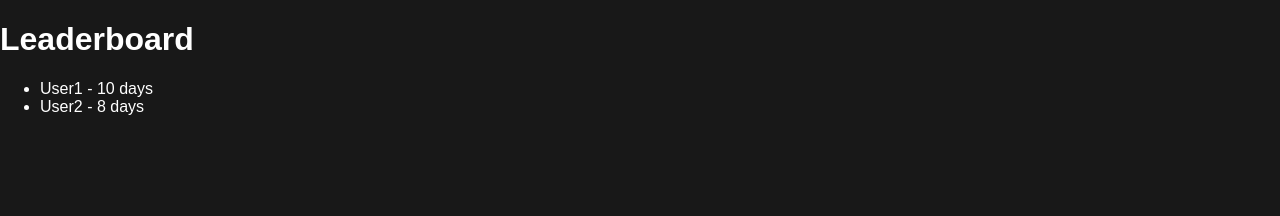
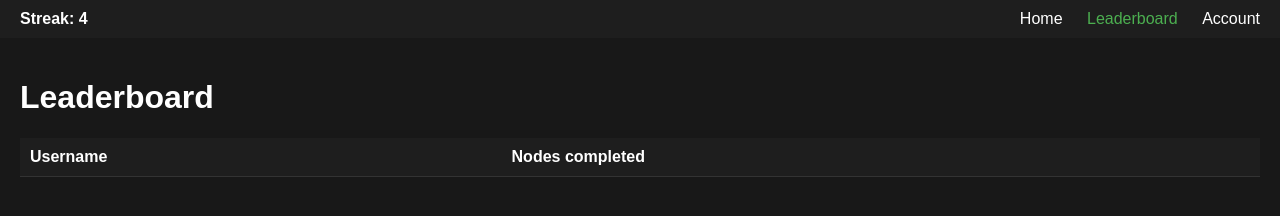
Before and after one commit to charlieadamsdev/100days, a website with bundled scripts: page leaderboard.html in a window 1280 px wide. Built offline with nearby package versions, Linux system fonts and the light colour scheme; no server answers.

Commit message:
added basic leaderboard functionality

```diff
--- a/leaderboard.html
+++ b/leaderboard.html
@@ -3,17 +3,33 @@
 <head>
     <meta charset="UTF-8">
     <meta name="viewport" content="width=device-width, initial-scale=1.0">
-    <title>Leaderboard</title>
+    <title>Leaderboard - 30 Day Design Challenge</title>
     <link rel="stylesheet" href="styles.css">
 </head>
 <body>
+    <nav class="navbar">
+        <div class="streak">Streak: <span id="streak-count">4</span></div>
+        <div class="nav-links">
+            <a href="index.html">Home</a>
+            <a href="leaderboard.html" class="active">Leaderboard</a>
+            <a href="account.html">Account</a>
+        </div>
+    </nav>
     <div class="container">
         <h1>Leaderboard</h1>
-        <ul id="leaderboard">
-            <li>User1 - 10 days</li>
-            <li>User2 - 8 days</li>
-            <!-- Dynamic content can be added later -->
-        </ul>
+        <table id="leaderboard-table">
+            <thead>
+                <tr>
+                    <th>Username</th>
+                    <th>Nodes completed</th>
+                </tr>
+            </thead>
+            <tbody>
+                <!-- Leaderboard data will be dynamically added here -->
+            </tbody>
+        </table>
     </div>
+    <script type="module" src="firebase-config.js"></script>
+    <script type="module" src="leaderboard.js"></script>
 </body>
 </html>
--- /dev/null
+++ b/leaderboard.js
@@ -0,0 +1,38 @@
+import { db, auth } from './firebase-config.js';
+import { collection, query, getDocs, where } from 'https://www.gstatic.com/firebasejs/10.13.0/firebase-firestore.js';
+
+document.addEventListener('DOMContentLoaded', function() {
+    loadLeaderboard();
+});
+
+async function loadLeaderboard() {
+    const leaderboardTable = document.getElementById('leaderboard-table').getElementsByTagName('tbody')[0];
+    const usersRef = collection(db, 'users');
+    const usersSnapshot = await getDocs(usersRef);
+
+    const leaderboardData = [];
+
+    for (const userDoc of usersSnapshot.docs) {
+        const userData = userDoc.data();
+        const challengesRef = collection(db, 'users', userDoc.id, 'challenges');
+        const completedChallengesQuery = query(challengesRef, where('completed', '==', true));
+        const completedChallengesSnapshot = await getDocs(completedChallengesQuery);
+
+        leaderboardData.push({
+            username: userData.username,
+            completedNodes: completedChallengesSnapshot.size
+        });
+    }
+
+    leaderboardData.sort((a, b) => b.completedNodes - a.completedNodes);
+
+    leaderboardTable.innerHTML = '';
+    leaderboardData.forEach((user) => {
+        const row = leaderboardTable.insertRow();
+        const usernameCell = row.insertCell(0);
+        const nodesCompletedCell = row.insertCell(1);
+
+        usernameCell.textContent = user.username;
+        nodesCompletedCell.textContent = user.completedNodes;
+    });
+}
--- a/styles.css
+++ b/styles.css
@@ -11,6 +11,51 @@ body {
     font-family: Arial, sans-serif;
     display: flex;
     flex-direction: column;
+}
+
+.navbar {
+    display: flex;
+    justify-content: space-between;
+    align-items: center;
+    background-color: #1e1e1e;
+    padding: 10px 20px;
+}
+
+.streak {
+    font-weight: bold;
+}
+
+.nav-links a {
+    color: #ffffff;
+    text-decoration: none;
+    margin-left: 20px;
+}
+
+.nav-links a.active {
+    color: #4CAF50;
+}
+
+.container {
+    padding: 20px;
+    overflow-y: auto;
+    flex-grow: 1;
+}
+
+#leaderboard-table {
+    width: 100%;
+    border-collapse: collapse;
+    margin-top: 20px;
+}
+
+#leaderboard-table th, #leaderboard-table td {
+    padding: 10px;
+    text-align: left;
+    border-bottom: 1px solid #333;
+}
+
+#leaderboard-table th {
+    background-color: #1e1e1e;
+    font-weight: bold;
 }
 
 .challenge-container {
```
Also changed, not shown: index.html (+8 -0 lines).
